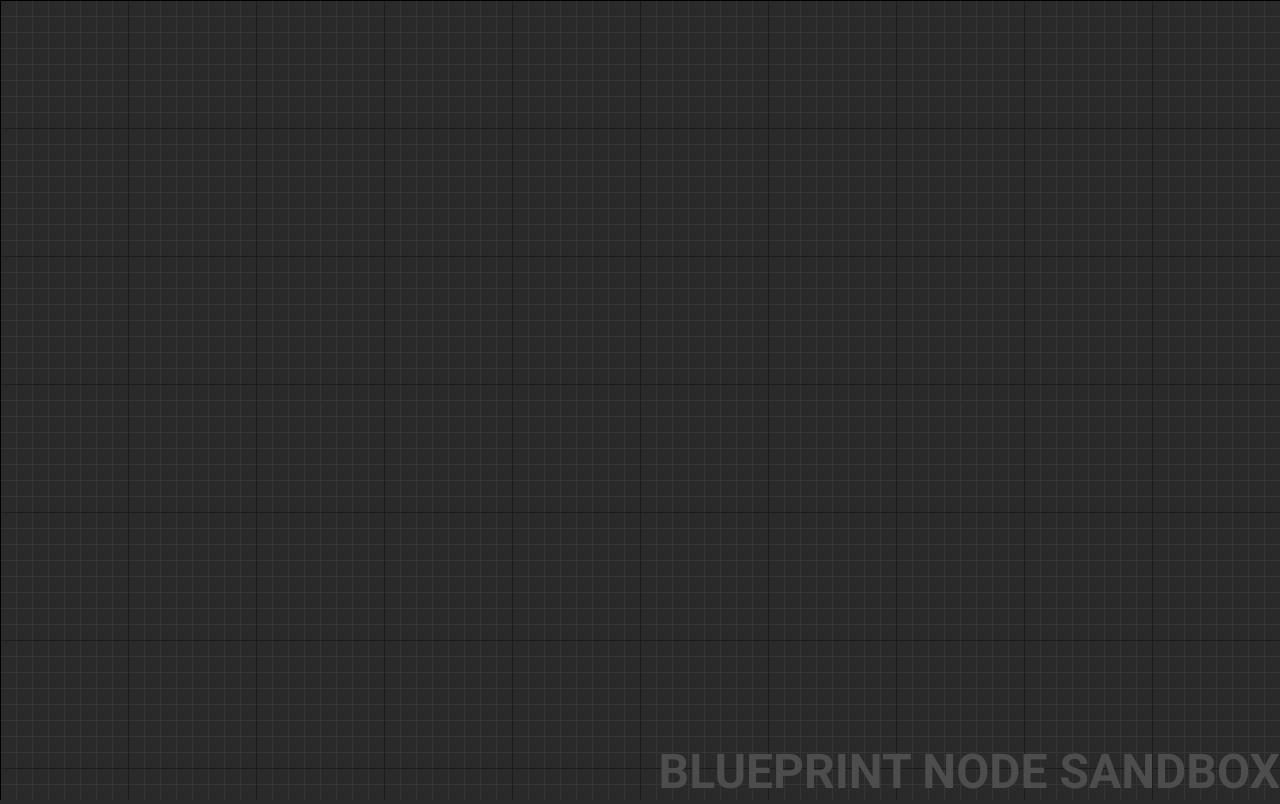
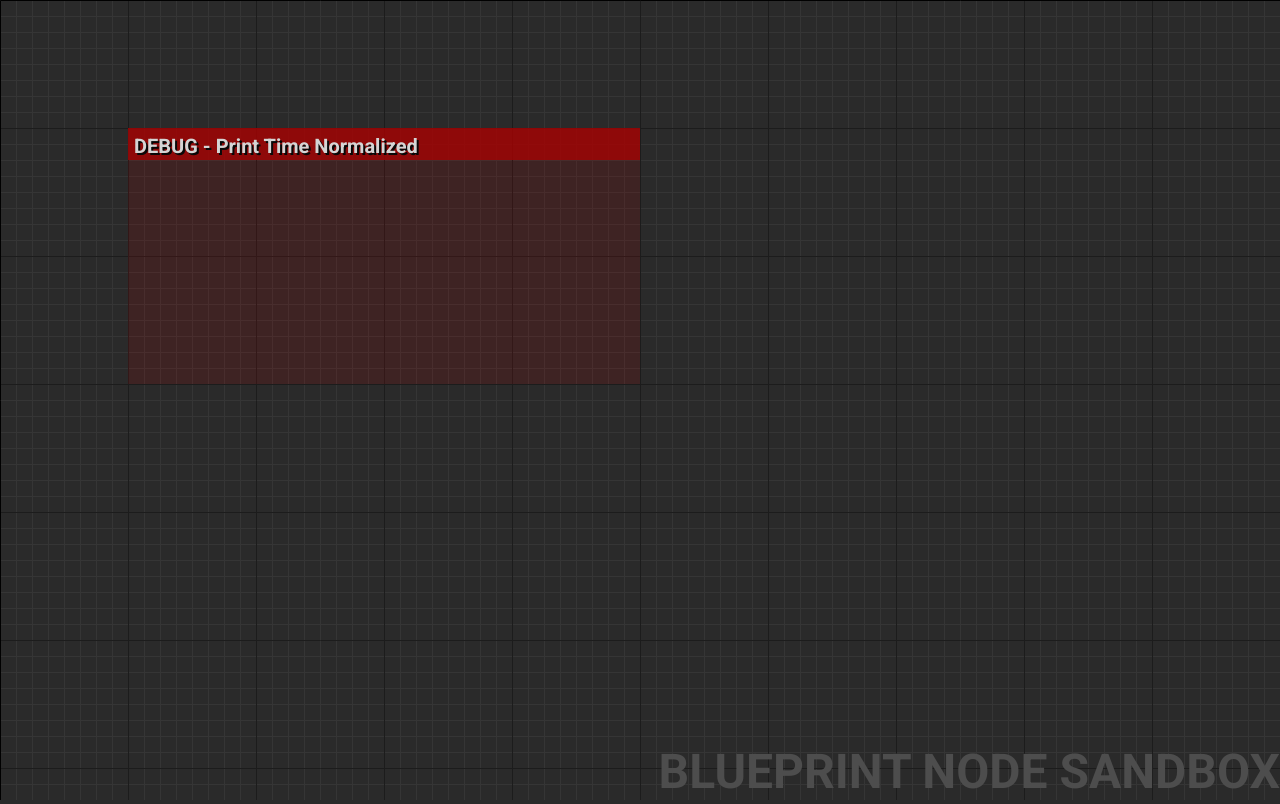
Before and after one commit to kevmax1/ue4blueprintviz, a website: page sandbox.html in a window 1280 px wide. Drawn offline with Linux system fonts and the light colour scheme.

Commit message:
Update sandbox.html

```diff
--- a/sandbox.html
+++ b/sandbox.html
@@ -10,6 +10,7 @@
             margin: 0;
             background-color: #2A2A2A;
             font-family: 'Roboto', sans-serif;
+            overflow: hidden;
         }
 
         .footer{
@@ -21,11 +22,36 @@
             font-weight: bold;
             text-transform: uppercase;
         }
+
+        .comment{
+            position: absolute;
+            top: 128px;
+            left: 128px;
+            width: 512px;
+            height: 256px;
+            background-color: rgba(169, 1, 1, 0.2);
+            opacity: 0.8;
+        }
+
+        .comment header{
+            height: 32px;
+            color: white;
+            font-weight: bold;
+            font-size: 20px;
+            background-color: #A90101;
+            box-sizing: border-box;
+            padding: 6px;
+            text-shadow: 2px 2px 0px rgba(0, 0, 0, 1);
+        }
     </style>
 </head>
 <body>
     <canvas class="grid"></canvas>
-    <div class="nodes"></div>
+    <div class="nodes">
+        <div class="comment">
+            <header>DEBUG - Print Time Normalized</header>
+        </div>
+    </div>
     <div class="footer">blueprint node sandbox</div>
 
     <script type="text/javascript">
```
